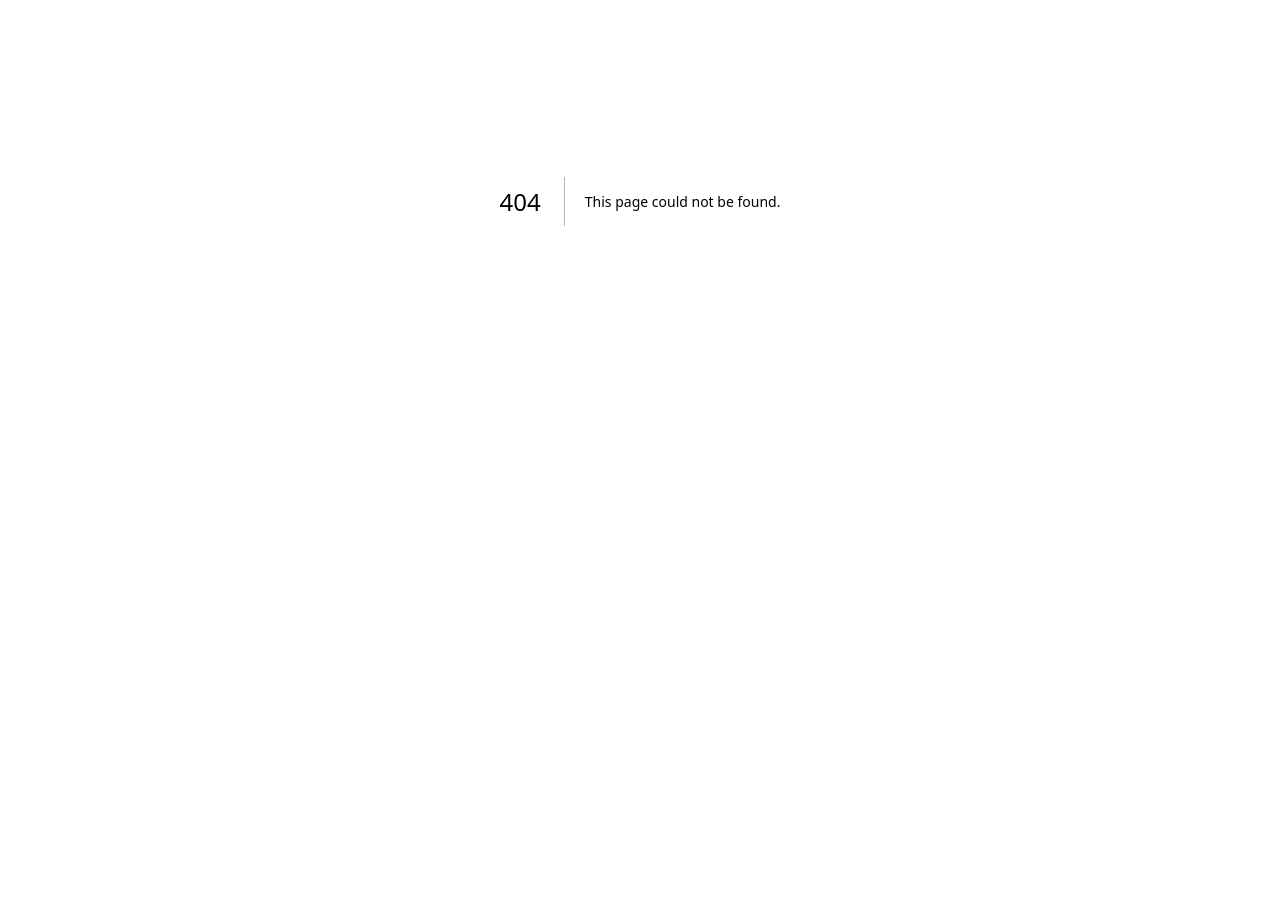
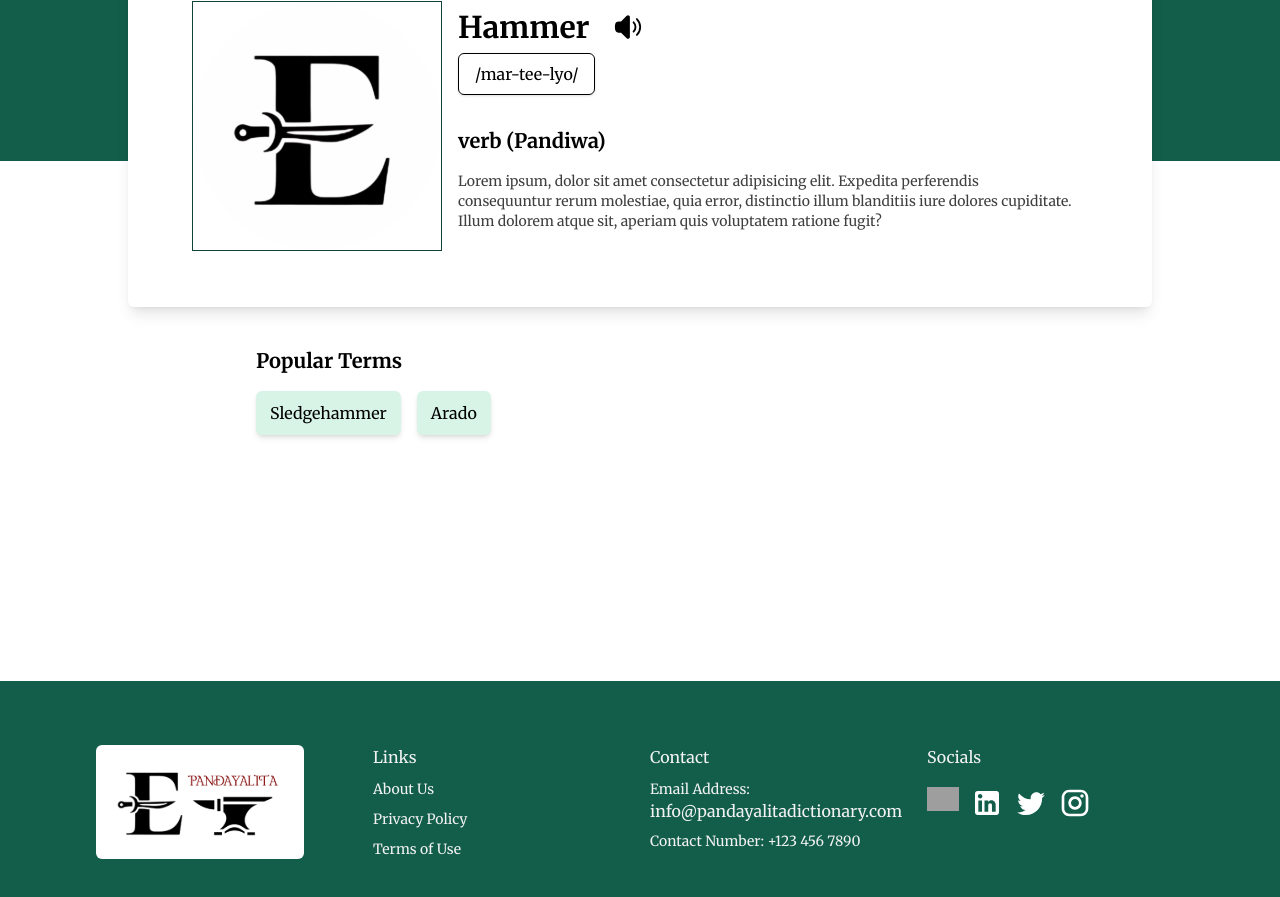
Before and after one commit to johnrefani/epandayalita, a Next.js app: page /category/tools in a window 1280 px wide. Before the commit this address had no page. Shown: the part 199-1096 px from the top of the page. Before the commit the page ends 800 px from the top, so only its background shows below. Built offline with nearby package versions, Linux system fonts and the light colour scheme; grey boxes are pictures that could not be loaded.

Commit message:
add resultcard

```diff
--- /dev/null
+++ b/app/category/tools/page.tsx
@@ -0,0 +1,15 @@
+import Result from '@/components/Result'
+import { Footer, Header } from '@/lib/imports'
+import React from 'react'
+
+const page = () => {
+  return (
+    <main className='bg-white'>
+        <Header/>
+        <Result/>
+        <Footer/>
+    </main>
+  )
+}
+
+export default page
--- /dev/null
+++ b/components/Category.tsx
@@ -0,0 +1,27 @@
+import React from "react";
+import CatCard from "./ui/CatCard";
+
+const Category = () => {
+  return (
+    <section className="flex flex-col h-screen">
+      <div className="flex-center py-9 bg-green-800">
+        <h1 className="text-3xl font-bold text-white uppercase">Tools</h1>
+      </div>
+      <div className="place-items-center">
+        <div className="grid grid-cols-1 md:grid-cols-2 lg:grid-cols-3 gap-8 mt-9 place-items-center">
+          <CatCard />
+          <CatCard />
+          <CatCard />
+          <CatCard />
+          <CatCard />
+          <CatCard />
+          <CatCard />
+          <CatCard />
+          <CatCard />
+        </div>
+      </div>
+    </section>
+  );
+};
+
+export default Category;
--- /dev/null
+++ b/components/Result.tsx
@@ -0,0 +1,20 @@
+import React from 'react'
+import ResCard from './ui/ResCard'
+
+const Result = () => {
+  return (
+    <section className='h-screen'>
+      <ResCard/>
+      <div className='flex flex-col px-64'>
+        <h1 className='text-xl font-bold mb-4
+        '>Popular Terms</h1>
+        <div className='flex gap-4'>
+            <h2 className='rounded-md bg-green-100 py-2.5 px-3.5 shadow-md'>Sledgehammer</h2>
+            <h2 className='rounded-md bg-green-100 py-2.5 px-3.5 shadow-md'>Arado</h2>
+        </div>
+      </div>
+    </section>
+  )
+}
+
+export default Result
--- /dev/null
+++ b/components/ui/ResCard.tsx
@@ -0,0 +1,46 @@
+import Image from "next/image";
+import React from "react";
+import { HiSpeakerWave } from "react-icons/hi2";
+
+const ResCard = () => {
+  return (
+    <section className="relative flex-center pt-16 mt-20">
+
+      <div className="absolute inset-0 grid grid-rows-[60%_40%]">
+        <div className="bg-green-700"></div>
+        <div className="bg-white"></div>
+      </div>
+
+      <div className="relative z-10 w-xl md:w-2xl lg:w-3xl xl:w-5xl flex px-16 py-14 rounded-md shadow-lg bg-white mb-10">
+        <Image
+          className="border border-green-900"
+          src="/favicon.svg"
+          width={250}
+          height={250}
+          alt="Hammer"
+        />
+
+        <div className="py-2 px-4 flex flex-col">
+          <div className="gap-6 flex">
+            <h1 className="text-3xl font-semibold">Hammer</h1>
+            <HiSpeakerWave size={30} className="self-center" />
+          </div>
+          <h2 className="w-fit mt-2 rounded-md border shadow py-2 px-4 text-base">
+            /mar-tee-lyo/
+          </h2>
+          <div className="mt-8">
+            <h2 className="text-xl font-bold">verb (Pandiwa)</h2>
+            <p className="text-sm opacity-75 mt-4">
+              Lorem ipsum, dolor sit amet consectetur adipisicing elit.
+              Expedita perferendis consequuntur rerum molestiae, quia error,
+              distinctio illum blanditiis iure dolores cupiditate. Illum
+              dolorem atque sit, aperiam quis voluptatem ratione fugit?
+            </p>
+          </div>
+        </div>
+      </div>
+    </section>
+  );
+};
+
+export default ResCard;
--- a/data/index.ts
+++ b/data/index.ts
@@ -29,6 +29,32 @@ export const navLinks = [
 ];
 
 
-const data = [
-
-]
+export const footerLinks = [
+  {
+    id:1,
+    title: "Links",
+    links: [
+      { id: 1, title: "About Us", href: "/about" },
+      { id: 2, title: "Privacy Policy", href: "/privacy-policy" },
+      { id: 3, title: "Terms of Use", href: "/terms-of-use" },
+    ],
+  },
+  {
+    id:2,
+    title: "Contact",
+    contacts: [
+      { id: 1, title: "info@pandayalitadictionary.com", href: "mailto:info@pandayalitadictionary.com" },
+      { id: 2, title: "+123 456 7890", href: "tel:+1234567890" },
+    ],
+  },
+  {
+    id:3,
+    title: "Socials",
+    icons: [
+      { id: 1, icon: "/icons/facebook.svg", alt: "facebook" ,href: "https://www.facebook.com/pandayalitadictionary" },
+      { id: 2, icon: "/icons/linkedin.svg", alt: "linkedin" ,href: "https://www.linkedin.com/pandayalitadictionary"},
+      { id: 3, icon: "/icons/twitter.svg", alt: "twitter",href: "https://www.x.com/pandayalitadictionary" },
+      { id: 4, icon: "/icons/instagram.svg", alt: "instagram" ,href: "https://www.instagram.com/pandayalitadictionary"},
+    ],
+  },
+];
```
